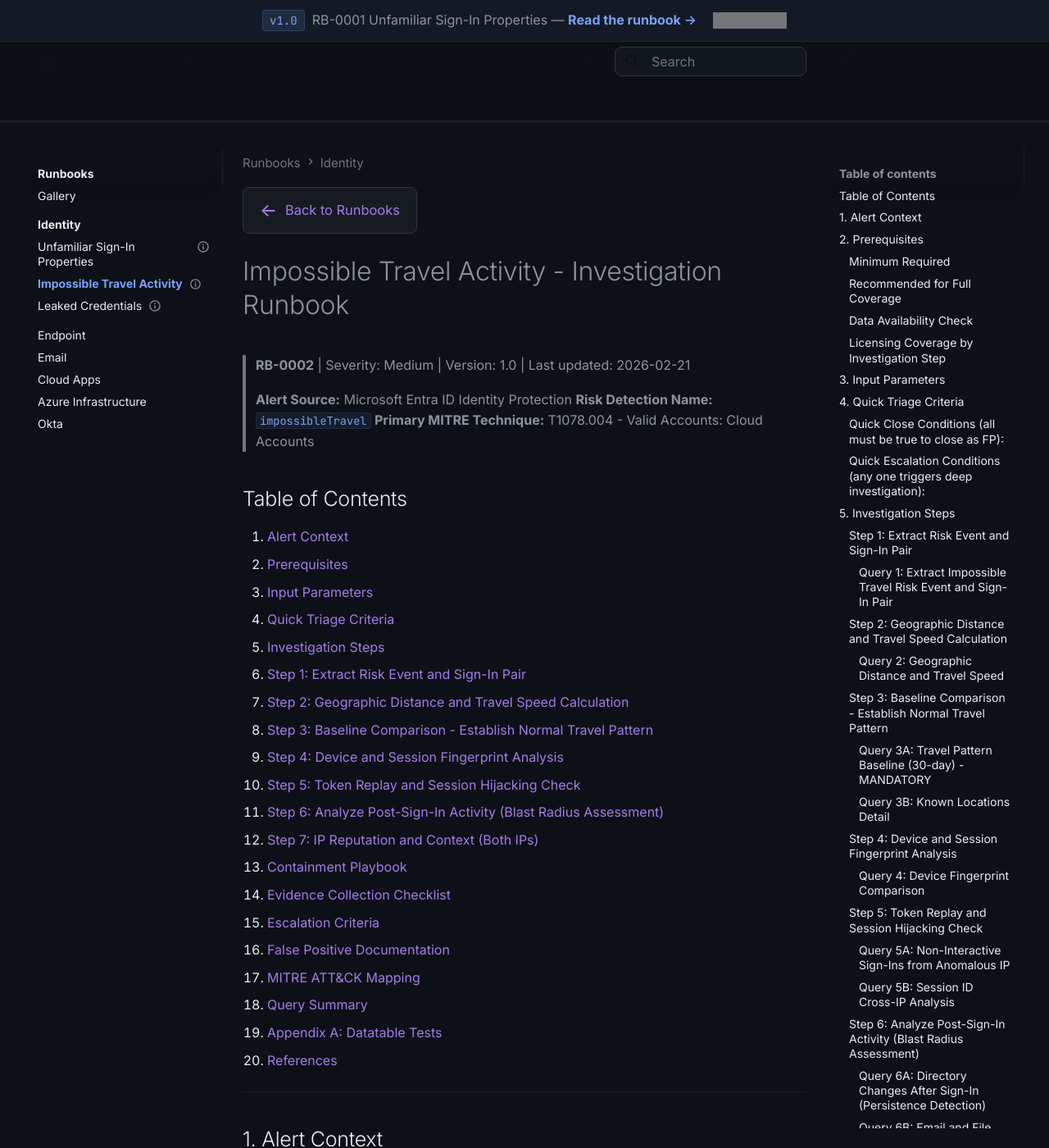
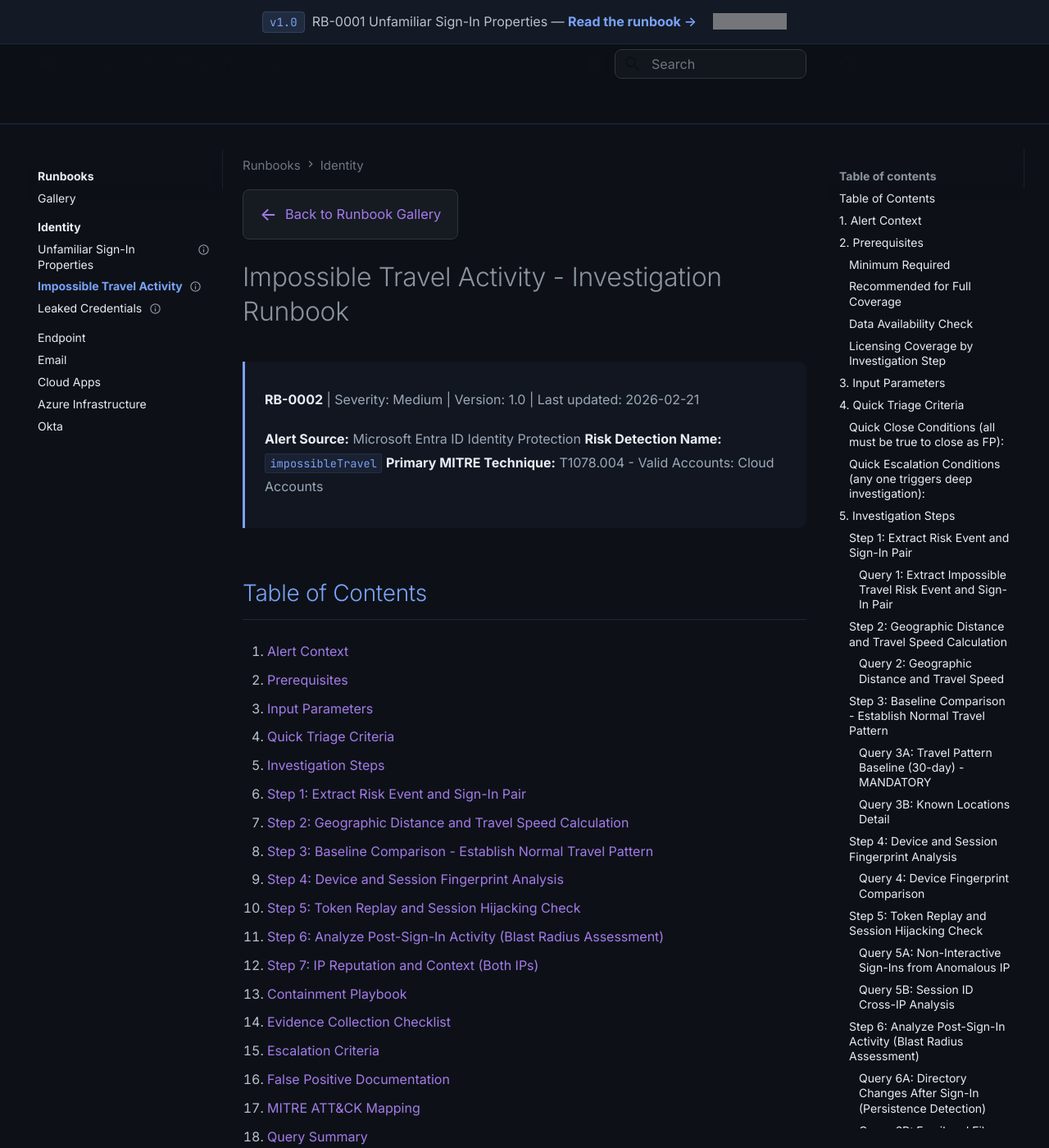
Before and after one commit to semihtut/kql-incident-response, an MkDocs documentation site: the page built from docs/runbooks/identity/impossible-travel-activity.md, in a window 1280 px wide and 1400 px high. Shown: the whole window at 82% size. Built offline with MkDocs 1.6.1 and Material for MkDocs 9.7.7, drawn with Linux system fonts in a browser that asks for light colours; comment, search, counter and statistics services are not loaded; grey boxes are pictures that could not be loaded.

Commit message:
Add global back navigation and improve content readability
- Back button now appears on every page (except homepage)
- Runbook pages link back to Gallery, other pages link to Home
- Add content readability styles: softer text, heading hierarchy, reading width

Co-Authored-By: Claude Opus 4.6 <noreply@anthropic.com>

```diff
--- a/docs/stylesheets/custom.css
+++ b/docs/stylesheets/custom.css
@@ -1470,3 +1470,182 @@ html {
 [data-md-color-scheme="slate"] ::-webkit-scrollbar-thumb:hover {
   background: #484f58;
 }
+
+/* =====================================================
+   25. Runbook Content Readability
+   Designed by Defne (UX/Content Designer)
+   Implemented by Emre (Web Architect)
+   ===================================================== */
+
+/* 25a. Content max-width for comfortable reading (~70ch) */
+.md-content__inner {
+  max-width: 52rem;
+}
+
+/* 25b. Softer body text — reduce harsh white-on-black contrast
+   #e6edf3 → #b8c0cc gives ~10:1 ratio on #0d1117 — still WCAG AAA,
+   but much gentler for long reading sessions */
+[data-md-color-scheme="slate"] .md-typeset {
+  color: #b8c0cc;
+  line-height: 1.8;
+}
+
+/* 25c. Bold text — pop with full brightness + slight accent tint
+   Key fix: bold was invisible because same color as body text */
+[data-md-color-scheme="slate"] .md-typeset strong,
+[data-md-color-scheme="slate"] .md-typeset b {
+  color: #e6edf3;
+  font-weight: 700;
+}
+
+/* 25d. Heading hierarchy — visual weight and accent colors */
+[data-md-color-scheme="slate"] .md-typeset h2 {
+  color: var(--kql-accent);
+  border-bottom: 1px solid rgba(122, 162, 247, 0.15);
+  padding-bottom: 0.6rem;
+  margin-top: 3rem;
+  margin-bottom: 1.2rem;
+  font-size: 1.4rem;
+  letter-spacing: -0.01em;
+}
+
+[data-md-color-scheme="slate"] .md-typeset h3 {
+  color: #e2e8f0;
+  margin-top: 2.2rem;
+  margin-bottom: 0.8rem;
+  font-size: 1.1rem;
+}
+
+[data-md-color-scheme="slate"] .md-typeset h4 {
+  color: var(--kql-accent-alt);
+  margin-top: 1.6rem;
+  margin-bottom: 0.6rem;
+  font-size: 0.95rem;
+  font-weight: 600;
+}
+
+/* 25e. Horizontal rules — gradient dividers for visual rhythm */
+[data-md-color-scheme="slate"] .md-typeset hr {
+  border: none;
+  height: 1px;
+  background: linear-gradient(
+    90deg,
+    transparent,
+    rgba(122, 162, 247, 0.3),
+    transparent
+  );
+  margin: 3rem 0;
+}
+
+/* 25f. Paragraph and list spacing */
+[data-md-color-scheme="slate"] .md-typeset p {
+  margin-bottom: 1rem;
+}
+
+[data-md-color-scheme="slate"] .md-typeset ul li,
+[data-md-color-scheme="slate"] .md-typeset ol li {
+  margin-bottom: 0.3rem;
+}
+
+/* 25g. Blockquote — accent left border with subtle background */
+[data-md-color-scheme="slate"] .md-typeset blockquote {
+  border-left: 3px solid var(--kql-accent);
+  background: rgba(122, 162, 247, 0.04);
+  padding: 0.8rem 1.2rem;
+  border-radius: 0 var(--kql-radius) var(--kql-radius) 0;
+  color: #9ca8b8;
+}
+
+[data-md-color-scheme="slate"] .md-typeset blockquote p {
+  color: #9ca8b8;
+}
+
+/* 25h. Table header — stronger visual weight */
+[data-md-color-scheme="slate"] .md-typeset table:not([class]) th {
+  font-size: 0.78rem;
+  text-transform: uppercase;
+  letter-spacing: 0.04em;
+}
+
+/* 25i. Inline code in body text — slightly brighter for readability */
+[data-md-color-scheme="slate"] .md-typeset code:not(.highlight code) {
+  font-size: 0.85em;
+  padding: 0.15em 0.4em;
+}
+
+/* ----- 25-light. Light mode counterparts ----- */
+
+.md-content__inner {
+  max-width: 52rem;
+}
+
+[data-md-color-scheme="default"] .md-typeset {
+  line-height: 1.8;
+  color: #2f3640;
+}
+
+[data-md-color-scheme="default"] .md-typeset strong,
+[data-md-color-scheme="default"] .md-typeset b {
+  color: #1a1d23;
+  font-weight: 700;
+}
+
+[data-md-color-scheme="default"] .md-typeset h2 {
+  color: var(--md-primary-fg-color);
+  border-bottom: 1px solid rgba(74, 20, 140, 0.12);
+  padding-bottom: 0.6rem;
+  margin-top: 3rem;
+  margin-bottom: 1.2rem;
+  font-size: 1.4rem;
+}
+
+[data-md-color-scheme="default"] .md-typeset h3 {
+  color: #1f2328;
+  margin-top: 2.2rem;
+  margin-bottom: 0.8rem;
+  font-size: 1.1rem;
+}
+
+[data-md-color-scheme="default"] .md-typeset h4 {
+  color: var(--kql-accent-alt);
+  margin-top: 1.6rem;
+  margin-bottom: 0.6rem;
+  font-size: 0.95rem;
+  font-weight: 600;
+}
+
+[data-md-color-scheme="default"] .md-typeset hr {
+  border: none;
+  height: 1px;
+  background: linear-gradient(
+    90deg,
+    transparent,
+    rgba(74, 20, 140, 0.2),
+    transparent
+  );
+  margin: 3rem 0;
+}
+
+[data-md-color-scheme="default"] .md-typeset blockquote {
+  border-left: 3px solid var(--md-primary-fg-color);
+  background: rgba(74, 20, 140, 0.04);
+  padding: 0.8rem 1.2rem;
+  border-radius: 0 var(--kql-radius) var(--kql-radius) 0;
+}
+
+/* ----- 25-rwd. Responsive adjustments ----- */
+
+@media (max-width: 768px) {
+  .md-content__inner {
+    max-width: 100%;
+  }
+
+  [data-md-color-scheme="slate"] .md-typeset h2 {
+    font-size: 1.2rem;
+    margin-top: 2rem;
+  }
+
+  [data-md-color-scheme="slate"] .md-typeset h3 {
+    font-size: 1rem;
+  }
+}
--- a/overrides/main.html
+++ b/overrides/main.html
@@ -19,11 +19,20 @@
 {% endblock %}
 
 {% block content %}
-  {% if page and page.meta and page.meta.id is defined and page.meta.id is string and page.meta.id[:3] == 'RB-' %}
+  {% if page and page.is_homepage %}
+    {# No back button on homepage #}
+  {% elif page and page.meta and page.meta.id is defined and page.meta.id is string and page.meta.id[:3] == 'RB-' %}
   <nav class="runbook-back-nav" aria-label="Back navigation">
     <a href="{{ 'runbooks/gallery/' | url }}" class="back-to-gallery">
       <span class="back-arrow">&larr;</span>
-      <span>Back to Runbooks</span>
+      <span>Back to Runbook Gallery</span>
+    </a>
+  </nav>
+  {% elif page and page.url and page.url != '' %}
+  <nav class="runbook-back-nav" aria-label="Back navigation">
+    <a href="{{ '' | url }}" class="back-to-gallery">
+      <span class="back-arrow">&larr;</span>
+      <span>Back to Home</span>
     </a>
   </nav>
   {% endif %}
```
